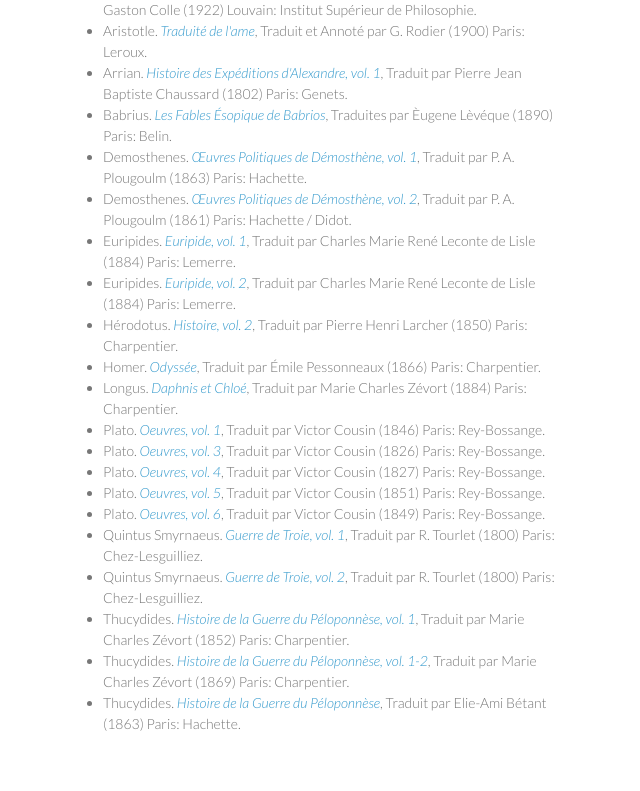
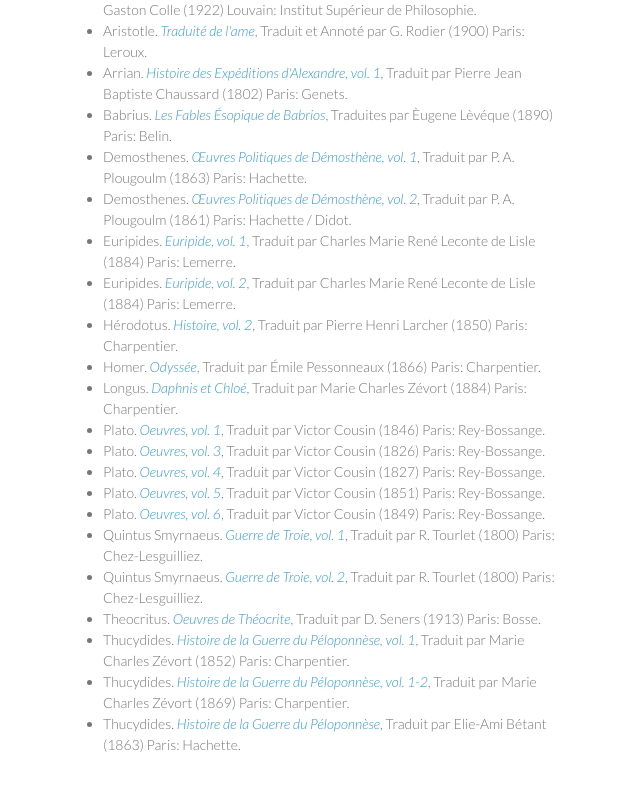
Before and after one commit to OpenGreekAndLatin/french_trans-dev, a plain HTML site: page index.html in a window 1280 px wide. Shown: the part 815-1606 px from the top of the page, without its empty margins (507-1147 px from the left). Drawn offline with Linux system fonts and the light colour scheme.

```diff
--- a/index.html
+++ b/index.html
@@ -77,6 +77,7 @@
 <li>Plato. <em><a href="https://github.com/OpenGreekAndLatin/french_trans-dev/blob/master/plato_6_1849.xml">Oeuvres, vol. 6</a></em>, Traduit par Victor Cousin (1849) Paris: Rey-Bossange.</li>
 <li>Quintus Smyrnaeus. <em><a href="https://github.com/OpenGreekAndLatin/french_trans-dev/blob/master/quintusSmyrnaeus_1_1800.xml">Guerre de Troie, vol. 1</a></em>, Traduit par R. Tourlet (1800) Paris: Chez-Lesguilliez.</li>
 <li>Quintus Smyrnaeus. <em><a href="https://github.com/OpenGreekAndLatin/french_trans-dev/blob/master/quintusSmyrnaeus_2_1800.xml">Guerre de Troie, vol. 2</a></em>, Traduit par R. Tourlet (1800) Paris: Chez-Lesguilliez.</li>
+<li>Theocritus. <em><a href="https://github.com/OpenGreekAndLatin/french_trans-dev/blob/master/theocritus_1913.xml">Oeuvres de Théocrite</a></em>, Traduit par D. Seners (1913) Paris: Bosse.</li>
 <li>Thucydides. <em><a href="https://github.com/OpenGreekAndLatin/french_trans-dev/blob/master/thucydides_1_1852.xml">Histoire de la Guerre du Péloponnèse, vol. 1</a></em>, Traduit par Marie Charles Zévort (1852) Paris: Charpentier.</li>
 <li>Thucydides. <em><a href="https://github.com/OpenGreekAndLatin/french_trans-dev/blob/master/thucydides_1_1869.xml">Histoire de la Guerre du Péloponnèse, vol. 1-2</a></em>, Traduit par Marie Charles Zévort (1869) Paris: Charpentier.</li>
 <li>Thucydides. <em><a href="https://github.com/OpenGreekAndLatin/french_trans-dev/blob/master/thucydides_1863.xml">Histoire de la Guerre du Péloponnèse</a></em>, Traduit par Elie-Ami Bétant (1863) Paris: Hachette.</li>
```
Also changed, not shown: params.json (+1 -1 lines).
